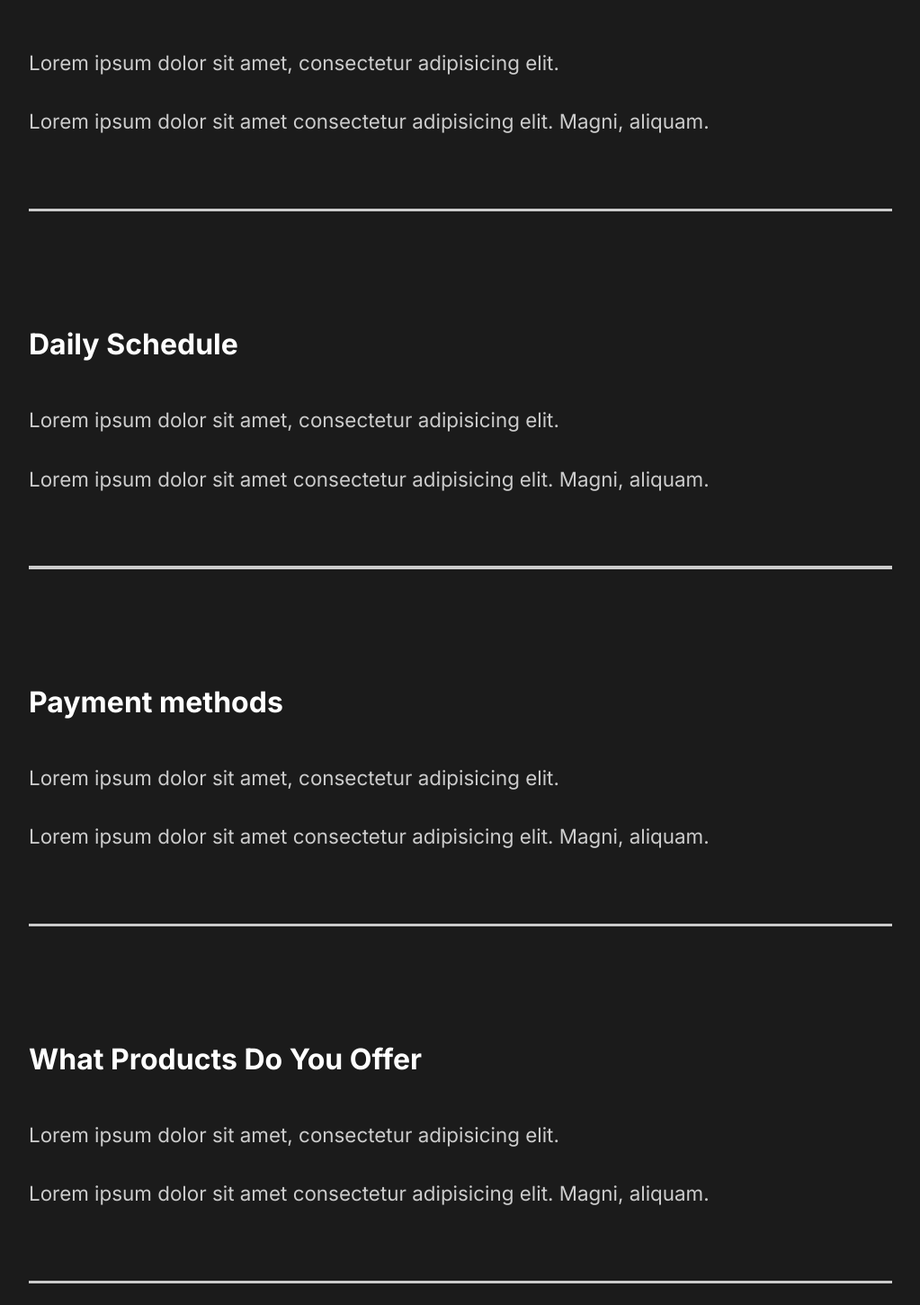
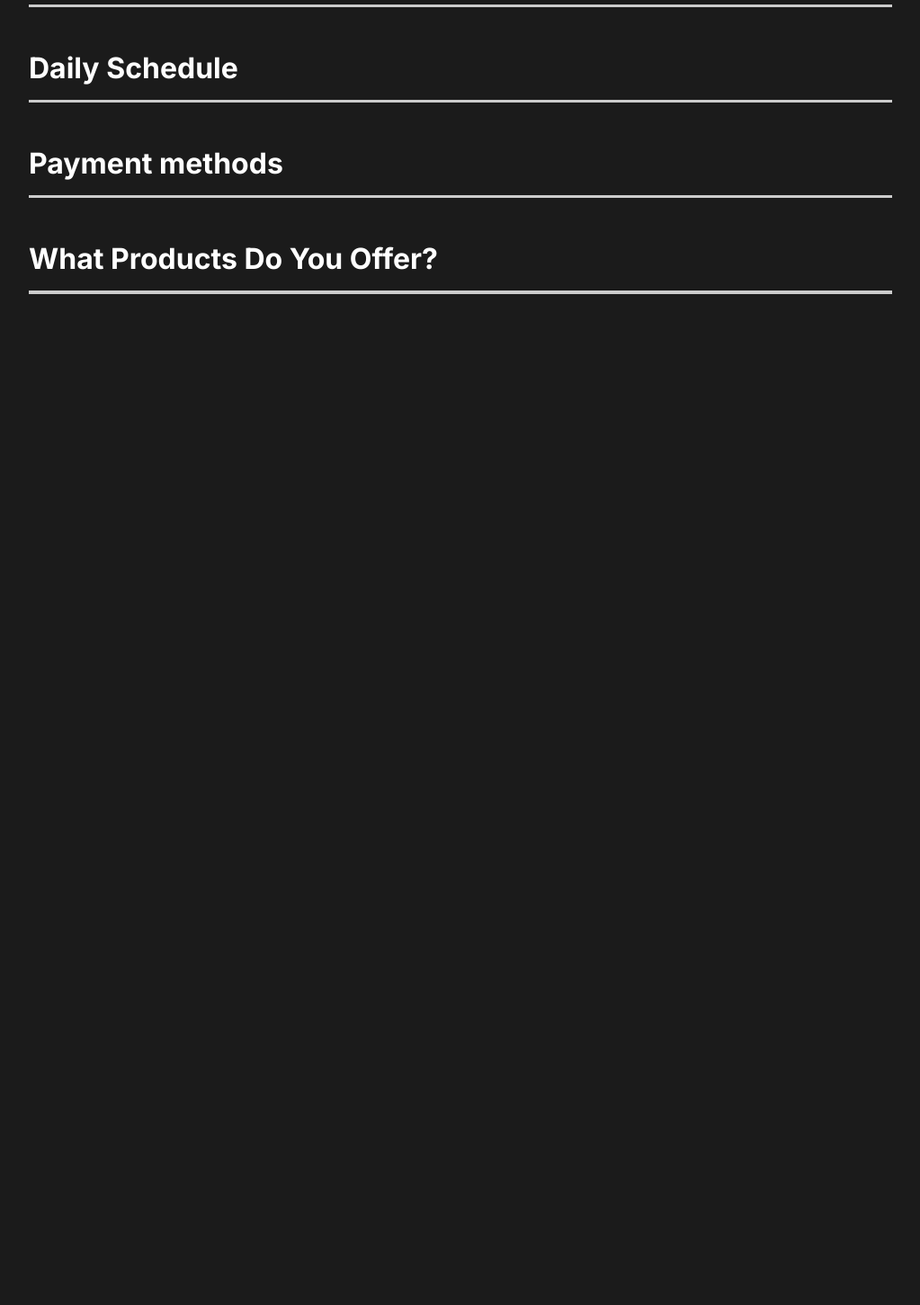
Before and after one commit to slawoe/react-exampleportfolio, a React (Create React App) app: page / in a window 1280 px wide. Shown: the part 2499-3950 px from the top of the page at 90% size, without its empty margins (128-1151 px from the left). After the commit the page ends 2954 px from the top, so only its background shows below. Built offline with nearby package versions, Linux system fonts and the light colour scheme.

Commit message:
Add FAQ section toggle

```diff
--- a/src/components/FaqSection.js
+++ b/src/components/FaqSection.js
@@ -1,5 +1,7 @@
 import styled from "styled-components";
 import { BasicLayout } from "../styles";
+import Toggle from "./Toggle";
+import { AnimateSharedLayout } from "framer-motion";
 
 const FaqSection = () => {
   return (
@@ -7,8 +9,8 @@ const FaqSection = () => {
       <h2>
         Any Questions <span>FAQ</span>
       </h2>
-      <div className="question">
-        <h4>How Do I Start?</h4>
+      <AnimateSharedLayout>
+        <Toggle title="How Do I Start?">
           <div className="answer">
             <p>Lorem ipsum dolor sit amet, consectetur adipisicing elit.</p>
             <p>
@@ -16,10 +18,8 @@ const FaqSection = () => {
               aliquam.
             </p>
           </div>
-        <FaqLine />
-      </div>
-      <div className="question">
-        <h4>Daily Schedule</h4>
+        </Toggle>
+        <Toggle title="Daily Schedule">
           <div className="answer">
             <p>Lorem ipsum dolor sit amet, consectetur adipisicing elit.</p>
             <p>
@@ -27,10 +27,8 @@ const FaqSection = () => {
               aliquam.
             </p>
           </div>
-        <FaqLine />
-      </div>
-      <div className="question">
-        <h4>Payment methods</h4>
+        </Toggle>
+        <Toggle title="Payment methods">
           <div className="answer">
             <p>Lorem ipsum dolor sit amet, consectetur adipisicing elit.</p>
             <p>
@@ -38,10 +36,8 @@ const FaqSection = () => {
               aliquam.
             </p>
           </div>
-        <FaqLine />
-      </div>
-      <div className="question">
-        <h4>What Products Do You Offer</h4>
+        </Toggle>
+        <Toggle title="What Products Do You Offer?">
           <div className="answer">
             <p>Lorem ipsum dolor sit amet, consectetur adipisicing elit.</p>
             <p>
@@ -49,8 +45,8 @@ const FaqSection = () => {
               aliquam.
             </p>
           </div>
-        <FaqLine />
-      </div>
+        </Toggle>
+      </AnimateSharedLayout>
     </Faq>
   );
 };
@@ -61,7 +57,7 @@ const Faq = styled(BasicLayout)`
     display: block;
   }
   h2 {
-    padding-bottom: 2rem;
+    padding-bottom: 4rem;
     font-weight: lighter;
   }
   .faq-line {
@@ -69,10 +65,6 @@ const Faq = styled(BasicLayout)`
     height: 0.2rem;
     margin: 2rem 0;
     width: 100%;
-  }
-  .question {
-    padding: 3rem 0;
-    cursor: pointer;
   }
   .answer {
     padding: 2rem 0;
@@ -82,11 +74,4 @@ const Faq = styled(BasicLayout)`
   }
 `;
 
-const FaqLine = styled.div`
-  background: #ccc;
-  height: 0.2rem;
-  margin: 2rem 0;
-  width: 100%;
-`;
-
 export default FaqSection;
--- /dev/null
+++ b/src/components/Toggle.js
@@ -0,0 +1,28 @@
+import { useState } from "react";
+import styled from "styled-components";
+import { motion } from "framer-motion";
+
+const Toggle = ({ children, title }) => {
+  const [toggle, setToggle] = useState(false);
+  return (
+    <QuestionContainer layout onClick={() => setToggle(!toggle)}>
+      <motion.h4 layout>{title}</motion.h4>
+      {toggle ? children : ""}
+      <FaqLine />
+    </QuestionContainer>
+  );
+};
+
+export default Toggle;
+
+const QuestionContainer = styled(motion.div)`
+  padding: 0 0 2rem;
+  cursor: pointer;
+`;
+
+const FaqLine = styled.div`
+  background: #ccc;
+  height: 0.2rem;
+  margin: 1rem 0;
+  width: 100%;
+`;
--- a/src/pages/OurWork.js
+++ b/src/pages/OurWork.js
@@ -1,4 +1,3 @@
-import React from "react";
 import styled from "styled-components";
 import { Link } from "react-router-dom";
 import Athlete from "../assets/img/athlete-small.png";
```
Lines whose indentation alone changed are shown as unchanged.
